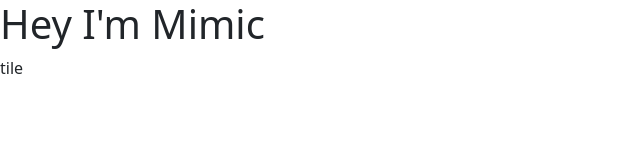
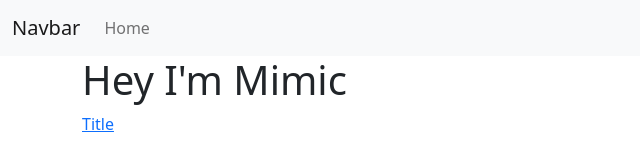
Before and after one commit to Nuri1977/mv_personal_page, a plain HTML site: page index.html in a window 1280 px wide. Shown: the whole page, without its empty margins (0-640 px from the left). Drawn offline with nearby package versions, Linux system fonts and the light colour scheme.

Commit message:
navbar added

```diff
--- a/index.html
+++ b/index.html
@@ -14,13 +14,32 @@
 
   <body>
     <script src="https://cdn.freecodecamp.org/testable-projects-fcc/v1/bundle.js"></script>
+    <nav class="navbar navbar-expand-lg navbar-light bg-light" id="navbar">
+      <div class="container-fluid">
+        <a class="navbar-brand" href="#">Navbar</a>
+        <button class="navbar-toggler" type="button" data-bs-toggle="collapse" data-bs-target="#navbarNav" aria-controls="navbarNav" aria-expanded="false" aria-label="Toggle navigation">
+          <span class="navbar-toggler-icon"></span>
+        </button>
+        <div class="collapse navbar-collapse" id="navbarNav">
+          <ul class="navbar-nav">
+            <li class="nav-item">
+              <a class="nav-link" aria-current="page" href="#projects">Home</a>
+            </li>
+          </ul>
+        </div>
+      </div>
+    </nav>
+    <div class="container">
+      <section id="welcome-section">
+        <h1>Hey I'm Mimic</h1>
+      </section>
+      <section id="projects">
+        <div class="project-tile">
+          <a href="https://codepen.io/freeCodeCamp/full/zNqgVx"> Title </a>
+        </div>
+      </section>
+    </div>
 
-    <section id="welcome-section">
-      <h1>Hey I'm Mimic</h1>
-    </section>
-    <section id="projects">
-      <div class="project-tile">tile</div>
-    </section>
     <script src="js/index.js"></script>
   </body>
 </html>
```
